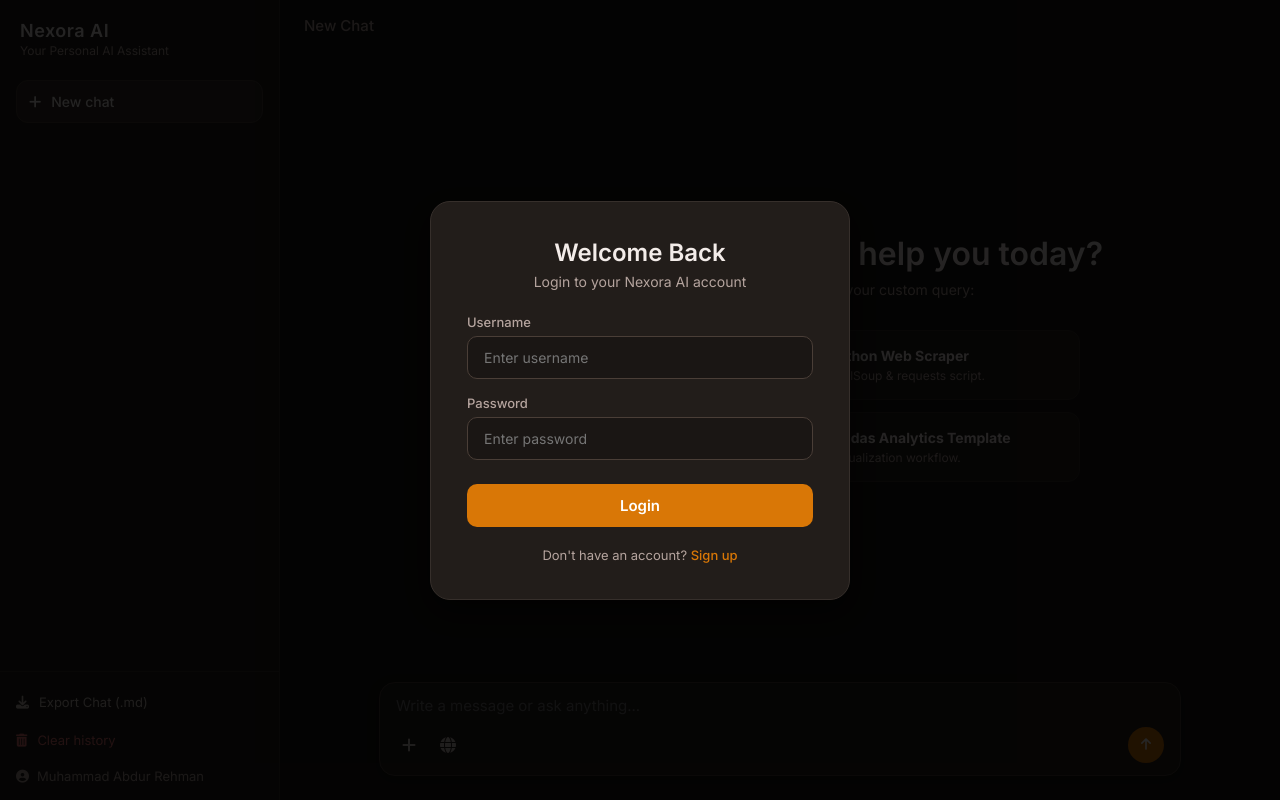
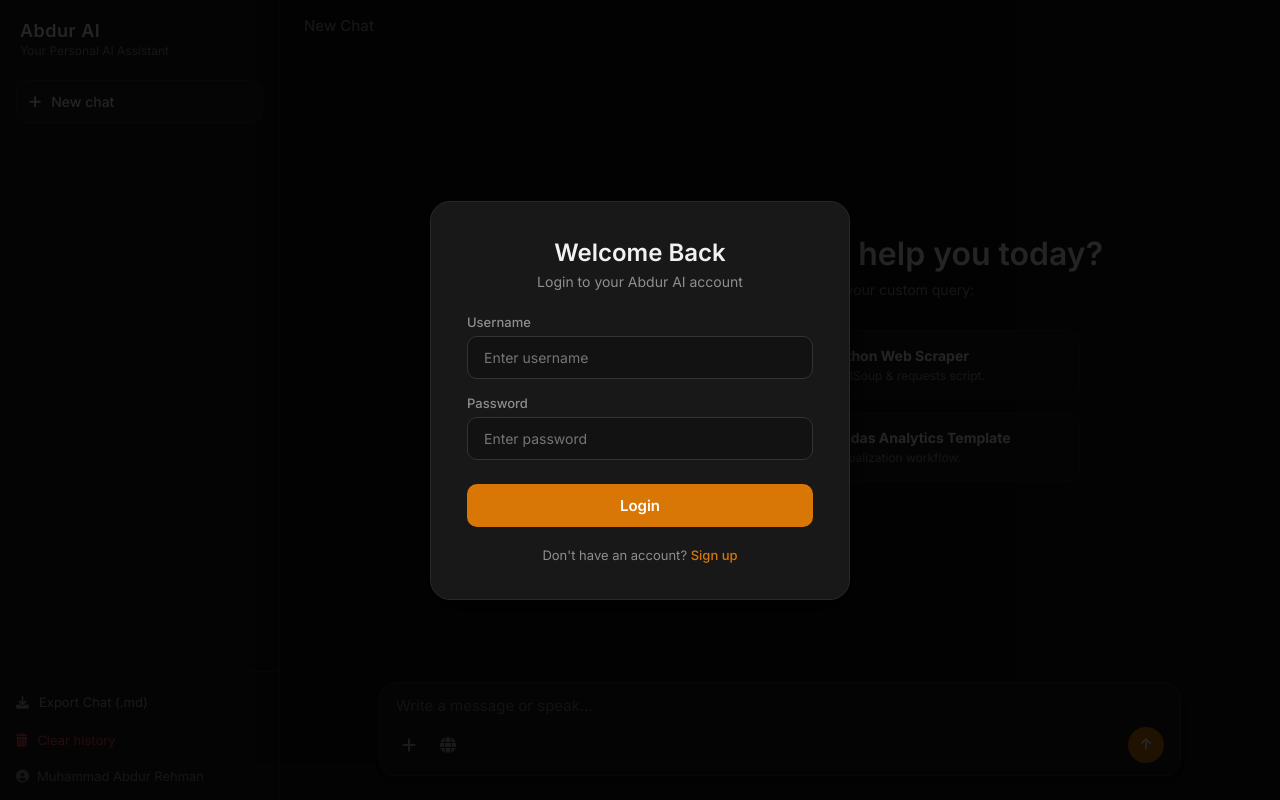
Before and after one commit to abdurrehman838/nexora, a FastAPI app: page / in a window 1280 px wide. Run offline with FastAPI, Linux system fonts and the light colour scheme.

Commit message:
Restore exact Abdur AI dark theme and placeholder from screenshot

```diff
--- a/templates/index.html
+++ b/templates/index.html
@@ -3,7 +3,7 @@
 <head>
     <meta charset="UTF-8">
     <meta name="viewport" content="width=device-width, initial-scale=1.0">
-    <title>Nexora AI Assistant</title>
+    <title>Abdur AI Assistant</title>
     <link href="https://fonts.googleapis.com/css2?family=Inter:wght@400;500;600;700&display=swap" rel="stylesheet">
     <link rel="stylesheet" href="https://cdnjs.cloudflare.com/ajax/libs/font-awesome/6.4.0/css/all.min.css">
     <script src="https://cdn.jsdelivr.net/npm/marked/marked.min.js"></script>
@@ -16,8 +16,8 @@
         }
 
         body {
-            background-color: #1a1614; /* Warm brown-dark background */
-            color: #e6dfdc;
+            background-color: #121212;
+            color: #e3e3e3;
             height: 100vh;
             display: flex;
             overflow: hidden;
@@ -26,8 +26,8 @@
         /* Sidebar Styling */
         #sidebar {
             width: 280px;
-            background-color: #221d1a;
-            border-right: 1px solid #362f2b;
+            background-color: #181818;
+            border-right: 1px solid #282828;
             display: flex;
             flex-direction: column;
             transition: transform 0.3s ease;
@@ -40,23 +40,23 @@
 
         .sidebar-header h2 {
             font-size: 18px;
-            color: #f3ece9;
+            color: #f1f1f1;
             font-weight: 600;
             letter-spacing: 0.5px;
         }
 
         .sidebar-header p {
             font-size: 12px;
-            color: #b5a49e;
+            color: #8e8e8e;
             margin-top: 2px;
         }
 
         .new-chat-btn {
             margin: 12px 16px;
             padding: 12px;
-            background-color: #332b26;
-            color: #f3ece9;
-            border: 1px solid #4a3e37;
+            background-color: #212121;
+            color: #f1f1f1;
+            border: 1px solid #333333;
             border-radius: 12px;
             cursor: pointer;
             font-size: 14px;
@@ -133,7 +133,7 @@
             flex: 1;
             display: flex;
             flex-direction: column;
-            background-color: #1a1614;
+            background-color: #121212;
             position: relative;
             height: 100vh;
             overflow: hidden;
@@ -182,13 +182,13 @@
         .welcome-screen h1 {
             font-size: 32px;
             font-weight: 600;
-            color: #f3ece9;
+            color: #f1f1f1;
             margin-bottom: 8px;
         }
 
         .welcome-screen p {
             font-size: 14px;
-            color: #b5a49e;
+            color: #8e8e8e;
             margin-bottom: 32px;
         }
 
@@ -201,8 +201,8 @@
         }
 
         .starter-card {
-            background-color: #26211e;
-            border: 1px solid #362f2b;
+            background-color: #1e1e1e;
+            border: 1px solid #2a2a2a;
             padding: 16px;
             border-radius: 12px;
             cursor: pointer;
@@ -211,13 +211,13 @@
         }
 
         .starter-card:hover {
-            background-color: #332b26;
-            border-color: #4a3e37;
+            background-color: #262626;
+            border-color: #383838;
         }
 
         .starter-card h4 {
             font-size: 14px;
-            color: #f3ece9;
+            color: #f1f1f1;
             margin-bottom: 4px;
             display: flex;
             align-items: center;
@@ -226,7 +226,7 @@
 
         .starter-card p {
             font-size: 12px;
-            color: #b5a49e;
+            color: #8e8e8e;
             margin: 0;
             overflow: hidden;
             text-overflow: ellipsis;
@@ -276,8 +276,8 @@
         }
 
         .chat-input-box {
-            background-color: #26211e;
-            border: 1px solid #4a3e37;
+            background-color: #1e1e1e;
+            border: 1px solid #333333;
             border-radius: 16px;
             padding: 12px 16px;
             display: flex;
@@ -367,8 +367,8 @@
         }
 
         .modal-card {
-            background-color: #221d1a;
-            border: 1px solid #362f2b;
+            background-color: #181818;
+            border: 1px solid #282828;
             padding: 36px;
             border-radius: 20px;
             width: 100%;
@@ -379,14 +379,14 @@
 
         .modal-card h2 {
             font-size: 24px;
-            color: #f3ece9;
+            color: #f1f1f1;
             margin-bottom: 6px;
             font-weight: 600;
         }
 
         .modal-card p {
             font-size: 14px;
-            color: #b5a49e;
+            color: #8e8e8e;
             margin-bottom: 24px;
         }
 
@@ -398,7 +398,7 @@
         .form-group label {
             display: block;
             font-size: 13px;
-            color: #b5a49e;
+            color: #8e8e8e;
             margin-bottom: 6px;
             font-weight: 500;
         }
@@ -406,8 +406,8 @@
         .form-group input {
             width: 100%;
             padding: 12px 16px;
-            background-color: #1a1614;
-            border: 1px solid #4a3e37;
+            background-color: #121212;
+            border: 1px solid #333333;
             border-radius: 10px;
             color: #ffffff;
             font-size: 14px;
@@ -430,7 +430,7 @@
         .switch-auth {
             margin-top: 20px;
             font-size: 13px;
-            color: #b5a49e;
+            color: #8e8e8e;
         }
 
         .switch-auth a {
@@ -467,7 +467,7 @@
     <div id="authModal" class="modal-overlay hidden">
         <div class="modal-card">
             <h2 id="authTitle">Welcome Back</h2>
-            <p id="authSubtitle">Login to your Nexora AI account</p>
+            <p id="authSubtitle">Login to your Abdur AI account</p>
             <div class="form-group">
                 <label>Username</label>
                 <input type="text" id="authUsername" placeholder="Enter username">
@@ -486,7 +486,7 @@
     <!-- Sidebar -->
     <div id="sidebar">
         <div class="sidebar-header">
-            <h2>Nexora AI</h2>
+            <h2>Abdur AI</h2>
             <p>Your Personal AI Assistant</p>
         </div>
         <button class="new-chat-btn" onclick="createNewSession()">
@@ -542,7 +542,7 @@
 
         <div class="chat-input-container">
             <div class="chat-input-box">
-                <textarea id="messageInput" rows="1" placeholder="Write a message or ask anything..." onkeydown="handleKeypress(event)"></textarea>
+                <textarea id="messageInput" rows="1" placeholder="Write a message or speak..." onkeydown="handleKeypress(event)"></textarea>
                 <div class="chat-input-actions">
                     <div class="action-buttons">
                         <label class="action-btn" title="Attach File">
@@ -566,7 +566,7 @@
         let attachedFile = null;
 
         document.addEventListener("DOMContentLoaded", () => {
-            const loggedUser = localStorage.getItem("nexora_user");
+            const loggedUser = localStorage.getItem("abdur_ai_user");
             if (!loggedUser) {
                 document.getElementById("authModal").classList.remove("hidden");
             } else {
@@ -579,7 +579,7 @@
             e.preventDefault();
             isSignupMode = !isSignupMode;
             document.getElementById("authTitle").innerText = isSignupMode ? "Create Account" : "Welcome Back";
-            document.getElementById("authSubtitle").innerText = isSignupMode ? "Sign up for Nexora AI" : "Login to your Nexora AI account";
+            document.getElementById("authSubtitle").innerText = isSignupMode ? "Sign up for Abdur AI" : "Login to your Abdur AI account";
             document.getElementById("authSubmitBtn").innerText = isSignupMode ? "Sign Up" : "Login";
             document.getElementById("switchAuthText").innerHTML = isSignupMode ?
                 'Already have an account? <a href="#" onclick="toggleAuthMode(event)">Login</a>' :
@@ -602,7 +602,7 @@
                 });
                 const data = await res.json();
                 if (data.success) {
-                    localStorage.setItem("nexora_user", username);
+                    localStorage.setItem("abdur_ai_user", username);
                     document.getElementById("currentUserDisplay").innerText = username;
                     document.getElementById("authModal").classList.add("hidden");
                     loadSessions();
@@ -735,7 +735,7 @@
         function toggleWebSearch() {
             webSearchActive = !webSearchActive;
             const btn = document.getElementById("webSearchBtn");
-            btn.style.color = webSearchActive ? "#d97706" : "#d1c5bf";
+            btn.style.color = webSearchActive ? "#d97706" : "#b0b0b0";
         }
 
         function handleFileSelect() {
@@ -835,9 +835,9 @@
 
         function exportChatMarkdown() {
             const messages = document.querySelectorAll(".message");
-            let md = "# Nexora AI Chat Export\n\n";
+            let md = "# Abdur AI Chat Export\n\n";
             messages.forEach(m => {
-                const role = m.classList.contains("user") ? "**You**" : "**Nexora AI**";
+                const role = m.classList.contains("user") ? "**You**" : "**Abdur AI**";
                 const content = m.querySelector(".message-content").innerText;
                 md += `${role}:\n${content}\n\n---\n\n`;
             });
@@ -845,7 +845,7 @@
             const url = URL.createObjectURL(blob);
             const a = document.createElement("a");
             a.href = url;
-            a.download = "nexora_chat.md";
+            a.download = "abdur_ai_chat.md";
             a.click();
         }
 
```
Also changed, not shown: other parts of templates/index.html (+20 -20 lines).
